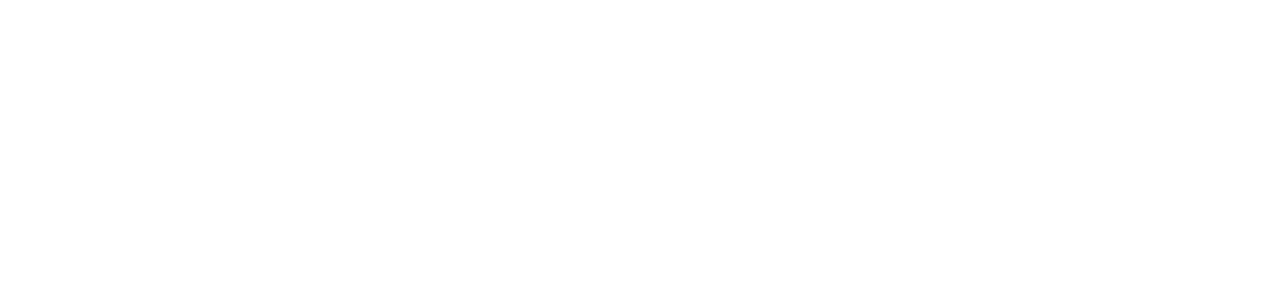
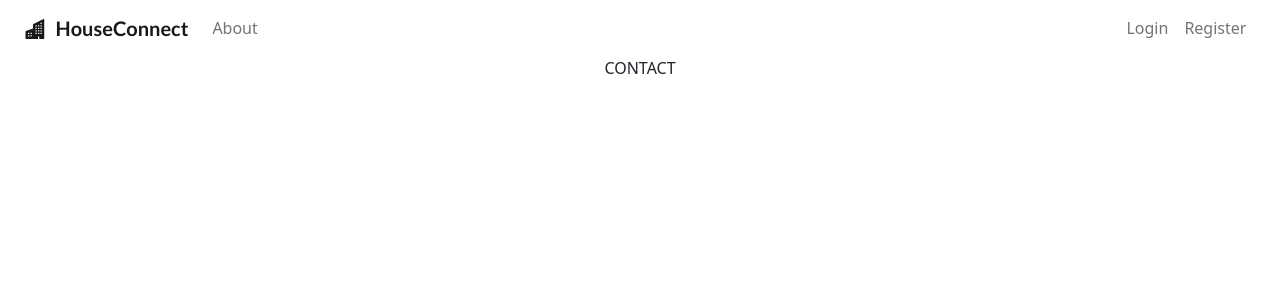
Before and after one commit to Wilson2k/Property-Management-App, a React (Create React App) app in the folder frontend/: page /contact in a window 1280 px wide. Before the commit this address had no page. Shown: the top 300 px of the page. Built offline with nearby package versions, Linux system fonts and the light colour scheme.

Commit message:
Added contact page

```diff
--- a/frontend/src/App.tsx
+++ b/frontend/src/App.tsx
@@ -4,6 +4,7 @@
 import LoginPage from './components/LoginPage';
 import RegisterPage from './components/RegisterPage';
 import AboutPage from './components/AboutPage';
+import ContactPage from './components/ContactPage';
 
 function App() {
   return (
@@ -13,6 +14,7 @@
         <Route path="/login" element={<LoginPage />} />
         <Route path="/register" element={<RegisterPage />} />
         <Route path="/about" element={<AboutPage />} />
+        <Route path="/contact" element={<ContactPage />} />
       </Routes>
     </div>
   );
--- /dev/null
+++ b/frontend/src/components/ContactPage/index.tsx
@@ -0,0 +1,10 @@
+import NavBar from "../NavBar";
+
+export default function ContactPage() {
+    return (
+        <div>
+            <NavBar link={'/contact'} />
+            CONTACT
+        </div>
+    );
+}
--- a/frontend/src/components/NavBar/index.tsx
+++ b/frontend/src/components/NavBar/index.tsx
@@ -23,8 +23,8 @@
             <Navbar.Toggle aria-controls="responsive-navbar-nav" style={{ border: "none" }} />
             <Navbar.Collapse id="responsive-navbar-nav">
                 <Nav activeKey={active} className="me-auto">
-                    {active === "/" ? <></> : <Nav.Link href="/">Home</Nav.Link>}
                     {active === "/about" ? <></> :<Nav.Link href="/about">About</Nav.Link>}
+                    {active === "/contact" ? <></> :<Nav.Link href="/contact">Contact</Nav.Link>}
                 </Nav>
                 <Nav activeKey={active}>
                     {active === "/login" ? <></> : <Nav.Link href="/login">Login</Nav.Link>}
```
